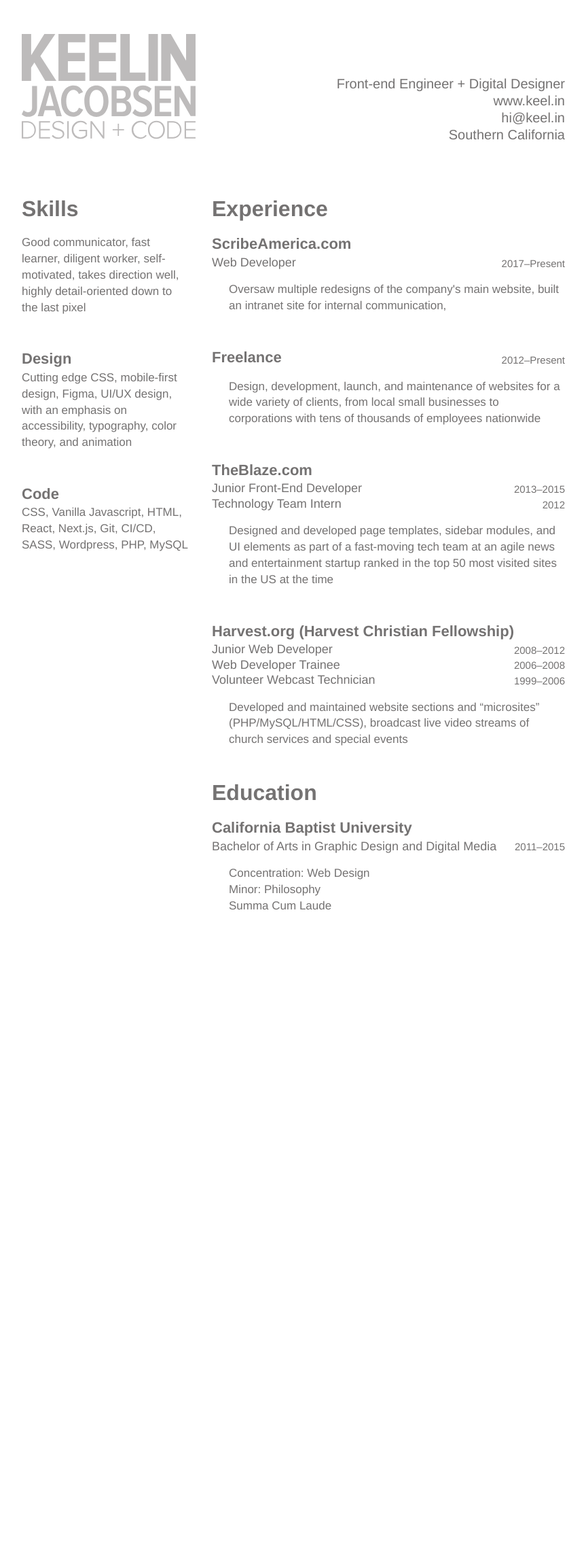
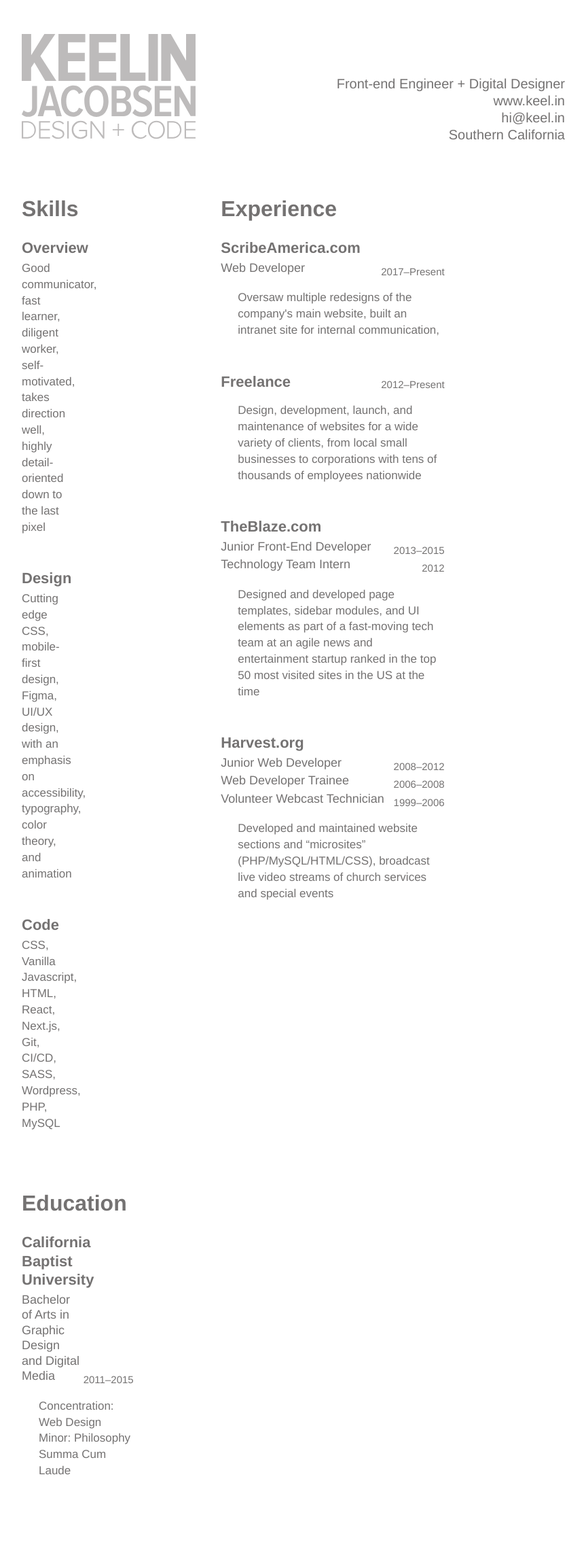
Before and after one commit to KeelinJ/keelinj.github.io, a Jekyll site: the page built from docs/resume.html, in a window 1280 px wide. Shown: the whole page at 68% size, without its empty margins (208-1071 px from the left). Built offline with Jekyll 4.4.1, drawn with Linux system fonts in a browser that asks for light colours; before the commit the page ends 1444 px from its top, so only the background shows below that.

Commit message:
styling changes

```diff
--- a/docs/css/resume.scss
+++ b/docs/css/resume.scss
@@ -25,6 +25,11 @@ body {
   line-height: 1.25;
   -webkit-font-smoothing: antialiased;
   -moz-osx-font-smoothing: grayscale;
+}
+main {
+  display: grid;
+  grid-template-columns: 1fr 2fr;
+  gap: 40px;
 }
 svg.logo {
   fill: #bdbbbb;
@@ -81,16 +86,17 @@ h2 {
   font-size: 32px;
   font-weight: 700;
   line-height: 1;
-  margin-bottom: 22px;
+  margin-bottom: 28px;
 }
 h3 {
   font-size: 22px;
-  font-weight: 600;
-  margin-bottom: 2px;
+  font-weight: 700;
+  margin-bottom: 4px;
 }
 h4 {
   font-size: 18px;
   font-weight: 400;
+  margin-bottom: 4px;
 }
 h5 {
   font-size: 15px;
--- a/docs/resume.html
+++ b/docs/resume.html
@@ -17,6 +17,7 @@ permalink: /resume/
   <section class="skills">
     <h2>Skills</h2>
     <article>
+      <h3>Overview</h3>
       <p>
         Good communicator, fast learner, diligent worker, self-motivated, takes
         direction well, highly detail-oriented down to the last pixel
@@ -84,7 +85,7 @@ permalink: /resume/
       </p>
     </article>
     <article>
-      <h3>Harvest.org (Harvest Christian Fellowship)</h3>
+      <h3>Harvest.org</h3>
       <div class="wrapper">
         <h4 class="left">Junior Web Developer</h4>
         <h5 class="right">2008&ndash;2012</h5>
```
